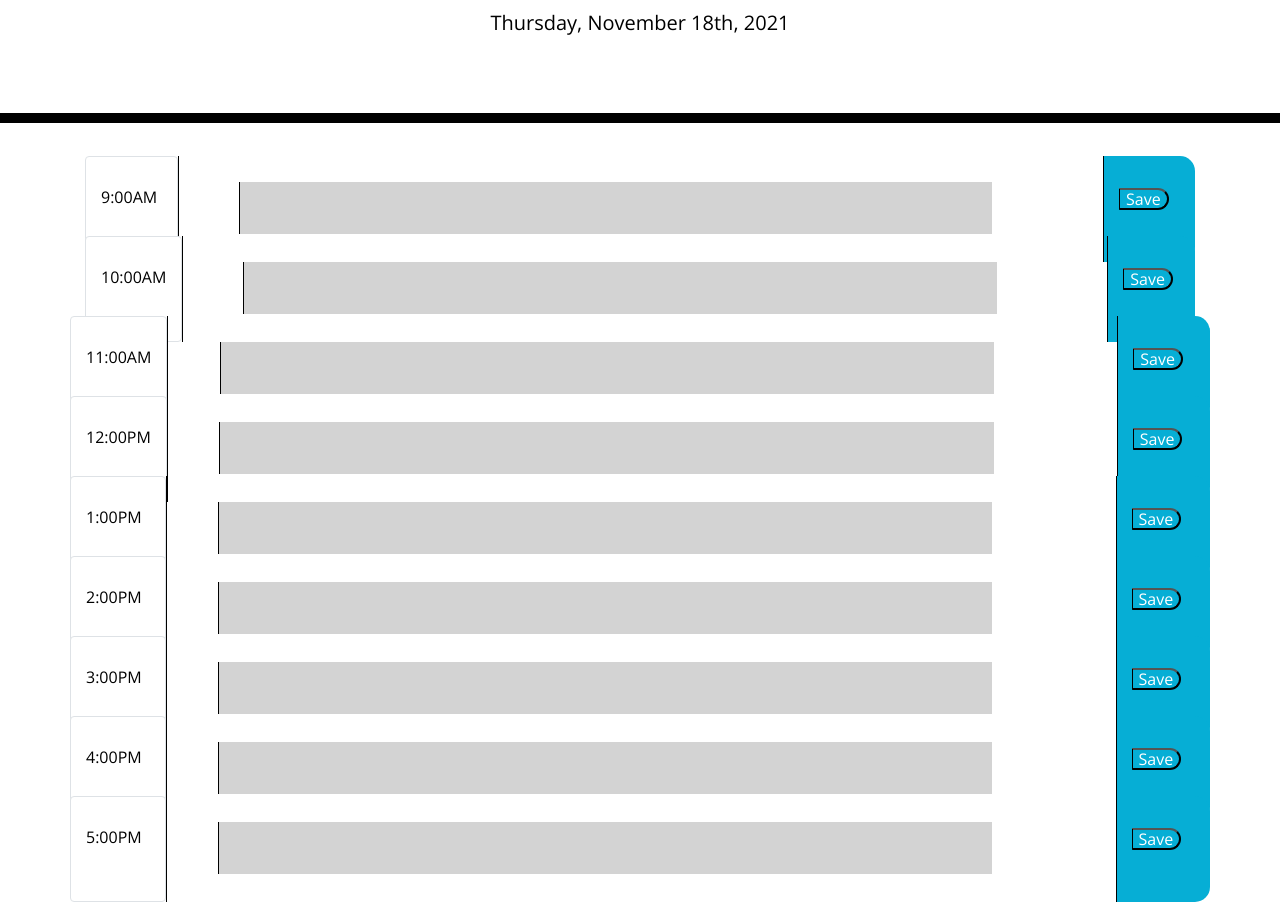
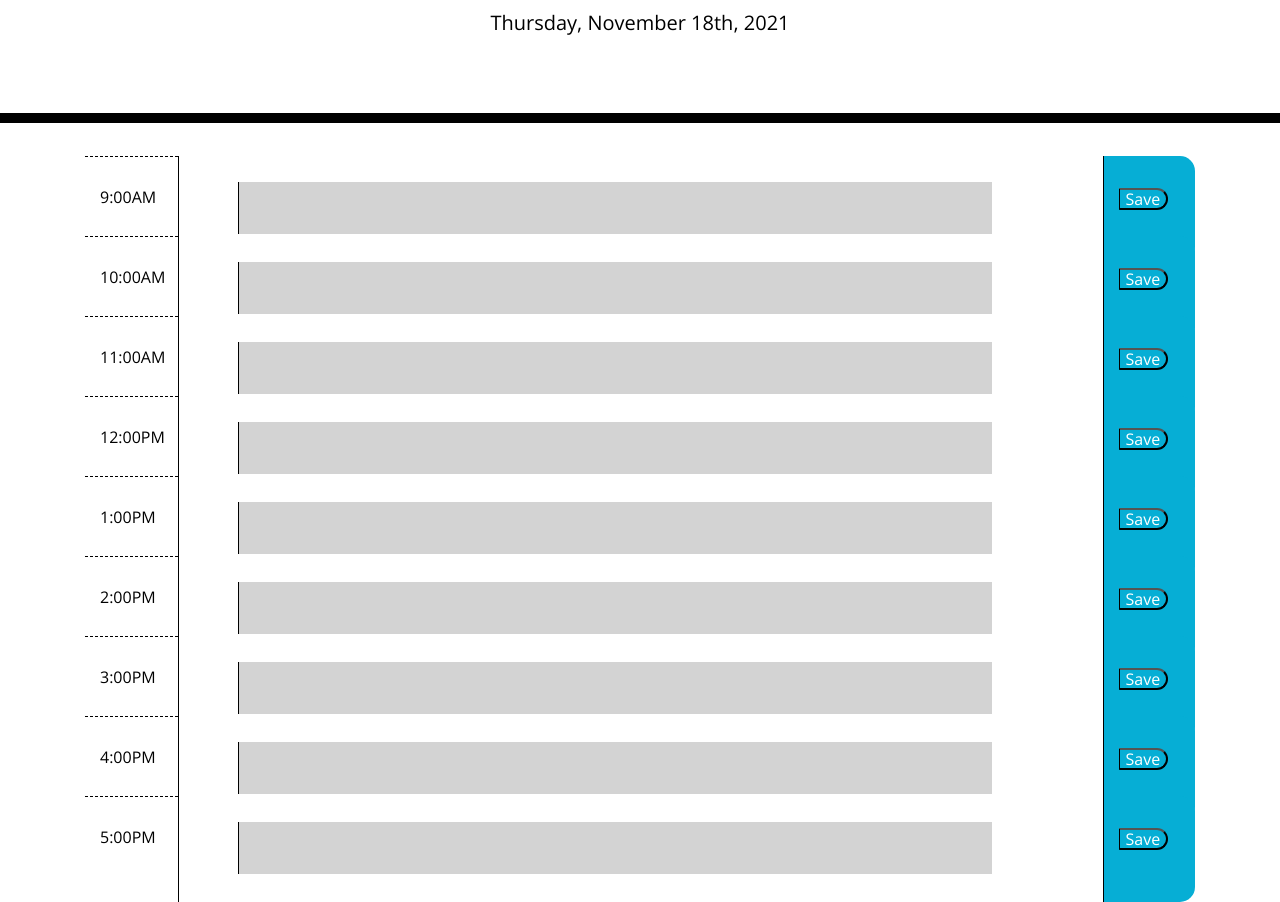
Before and after one commit to MattReynolds53/Workday-Schedule, a plain HTML site: page index.html in a window 1280 px wide. Shown: the part 181-1083 px from the top of the page. Drawn offline with nearby package versions, Linux system fonts and the light colour scheme.

Commit message:
Adding additional organization to html because the rows were not lined up proportionately.

```diff
--- a/index.html
+++ b/index.html
@@ -35,7 +35,7 @@
       <!-- You shouldn't have to, but you can use keywords for margin, padding, etc. in the class section if you need to to adjust without changing the css sheet -->
       <div class="container">
         <div class="row">
-          <div class="col border rounded hour" data-value="9">
+          <div class="col-1 hour" data-value="9">
             9:00AM
           </div>
           <div class="col-10 textarea" id="textAreaEntry">
@@ -46,7 +46,7 @@
           </div>
         </div>
         <div class="row">
-          <div class="col border rounded hour" data-value="9">
+          <div class="col-1 hour" data-value="10">
             10:00AM
           </div>
           <div class="col-10 textarea" id="textAreaEntry">
@@ -56,9 +56,8 @@
             <button class="saveBtn" id="10">Save</button>
           </div>
         </div>
-      </div>
         <div class="row">
-        <div class="col border rounded hour" data-value="11">
+          <div class="col-1 hour" data-value="11">
             11:00AM
           </div>
           <div class="col-10 textarea" id="textAreaEntry">
@@ -69,7 +68,7 @@
           </div>
         </div>
         <div class="row">
-        <div class="col border rounded hour" data-value="9">
+          <div class="col-1 hour" data-value="9">
             12:00PM
           </div>
           <div class="col-10 textarea" id="textAreaEntry">
@@ -80,7 +79,7 @@
           </div>
         </div>
         <div class="row">
-        <div class="col border rounded hour" data-value="1">
+          <div class="col-1 hour" data-value="1">
             1:00PM
           </div>
           <div class="col-10 textarea" id="textAreaEntry">
@@ -91,7 +90,7 @@
           </div>
         </div>
         <div class="row">
-        <div class="col border rounded hour" data-value="9">
+          <div class="col-1 hour" data-value="9">
             2:00PM
           </div>
           <div class="col-10 textarea" id="textAreaEntry">
@@ -102,7 +101,7 @@
           </div>
         </div>
         <div class="row">
-        <div class="col border rounded hour" data-value="9">
+          <div class="col-1 hour" data-value="9">
             3:00PM
           </div>
           <div class="col-10 textarea" id="textAreaEntry">
@@ -113,7 +112,7 @@
           </div>
         </div>
         <div class="row">
-        <div class="col border rounded hour" data-value="9">
+          <div class="col-1 hour" data-value="9">
             4:00PM
           </div>
           <div class="col-10 textarea" id="textAreaEntry">
@@ -124,7 +123,7 @@
           </div>
         </div>
         <div class="row">
-        <div class="col border rounded hour" data-value="9">
+          <div class="col-1 hour" data-value="9">
             5:00PM
           </div>
           <div class="col-10 textarea" id="textAreaEntry">
```
Lines whose indentation alone changed are shown as unchanged.
